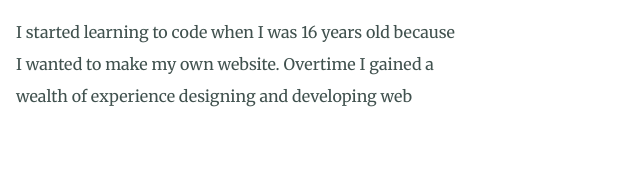
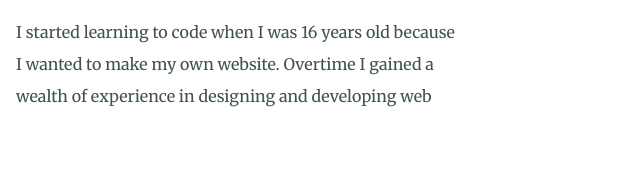
Before and after one commit to pschundawat02/Personal-Site, a plain HTML site: page index.html in a window 1280 px wide. Shown: the part 1719-1913 px from the top of the page, 504-1144 px from the left. Drawn offline with Linux system fonts and the light colour scheme.

Commit message:
mistakes

```diff
--- a/index.html
+++ b/index.html
@@ -30,7 +30,7 @@
         <div class="skill-row">
           <img class="comp"src="images/computer.png" alt="">
           <h3>Design & Development</h3>
-          <p>I started learning to code when I was 16 years old because I wanted to make my own website. Overtime I gained a wealth of experience designing and developing web applications.</p>
+          <p>I started learning to code when I was 16 years old because I wanted to make my own website. Overtime I gained a wealth of experience in designing and developing web applications.</p>
         </div>
       </div>
       <hr>
```
